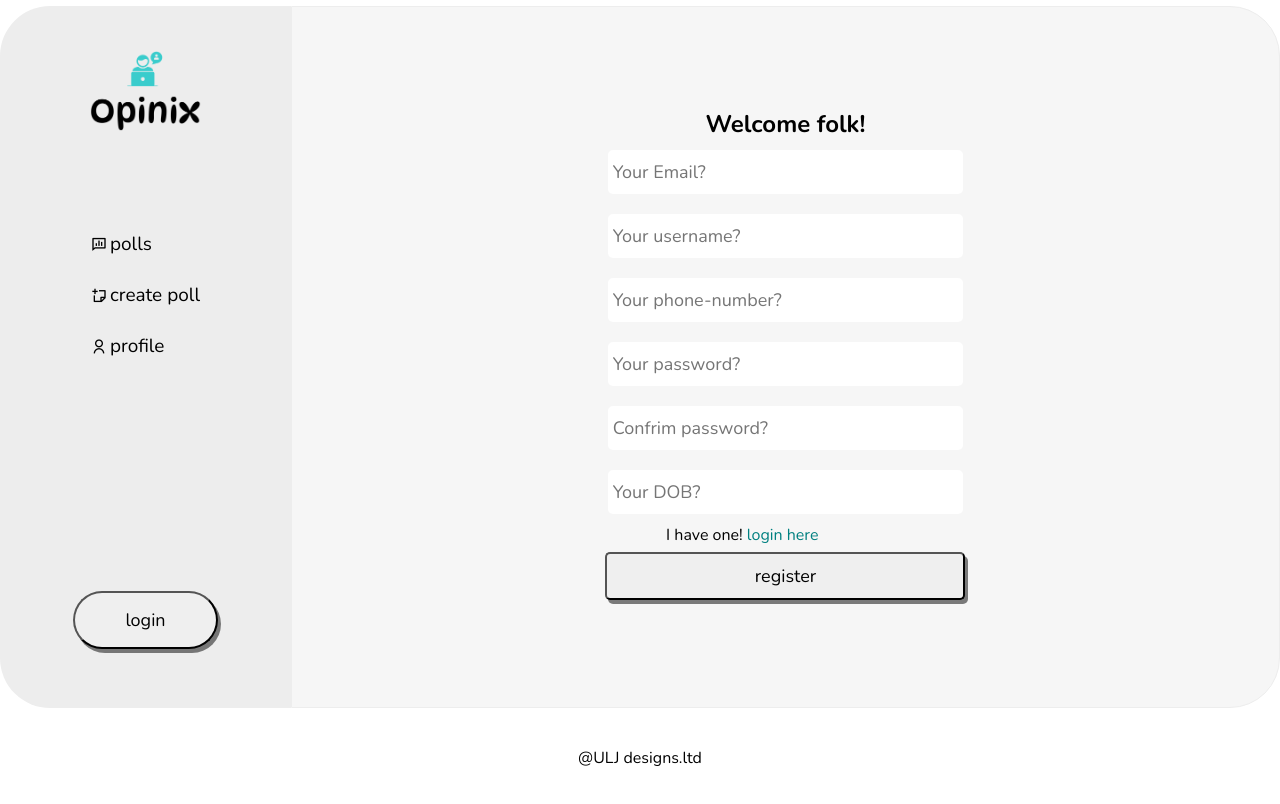
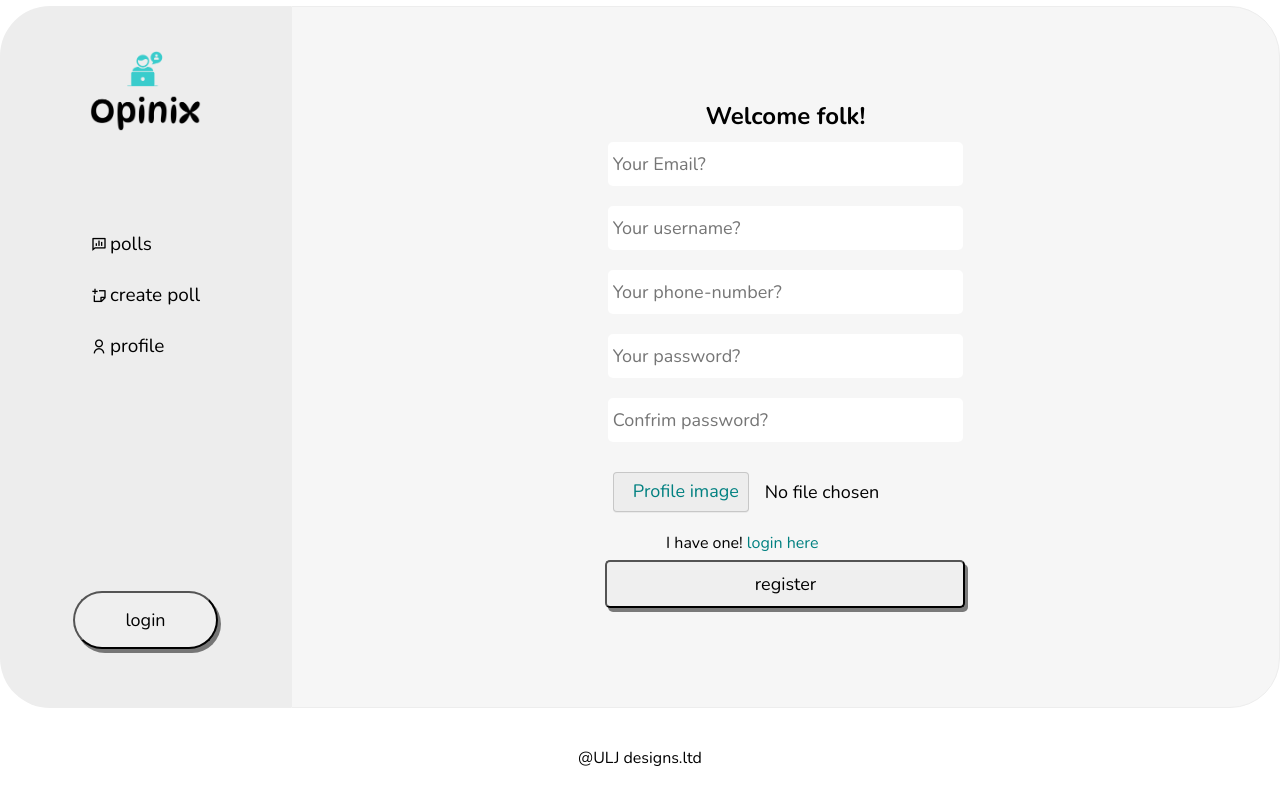
Before and after one commit to jdsteadycode/opinix-web, a React (Vite) app in the folder frontend/: page /register in a window 1280 px wide. Shown: the top 804 px of the page. Built offline with nearby package versions, Linux system fonts and the light colour scheme.

Commit message:
updated Register.jsx

```diff
--- a/frontend/src/pages/Register.jsx
+++ b/frontend/src/pages/Register.jsx
@@ -7,7 +7,7 @@ import { Link, useNavigate } from "react-router-dom";
 function Register() {
 
     // initial state array
-    const [inputType, setInputType] = useState("text");
+    // const [inputType, setInputType] = useState("text");
 
     // initial navigation
     const navigate = useNavigate();
@@ -19,17 +19,21 @@ function Register() {
         "phone": "",
         "password": "",
         "confirmPassword": "",
-        "birthdate": "",
+        // "birthdate": "",
+        "profileImage": null,
     });
 
+    // initial state array for error
+    const [error, setError] = useState(null);
+
     // () -> handle the input type when focused!
-    function handleInputFocusTextChange(event) {
-        // check log**
-        // console.log(inputType);
+    // function handleInputFocusTextChange(event) {
+    //     // check log**
+    //     // console.log(inputType);
 
-        // update the input's type!
-        setInputType("date");
-    }
+    //     // update the input's type!
+    //     setInputType("date");
+    // }
 
     // () -> track the form data changes
     function handleFormData(event) {
@@ -37,8 +41,12 @@ function Register() {
         // a new copy of fregistration data
         let data = { ...userData };
 
-        // set the data
-        data[event.target.name] = event.target.value;
+        // set the data accordingly..
+        if (event.target.type === "file") {
+            data[event.target.name] = event.target.files[0];
+        } else {
+            data[event.target.name] = event.target.value;
+        }
 
         // update the state
         setUserData(data);
@@ -46,17 +54,57 @@ function Register() {
 
     // () -> handle user registration
     async function handleRegistration(event) {
-
         // restrict re-render
         event.preventDefault();
 
+        // check inputs*
+        if(userData.email === "" || userData.username === "" || userData.phone === "" || userData.password === "" || userData.confirmPassword === "") {
+
+            // update the state**
+            return setError("All details are required*");
+        }
+
+        // check for email
+        else if(!/\S+@\S+\.\S+/.test(userData.email)) {
+
+            // update the state*
+            return setError("Enter a valid E-mail please..");
+        }
+
+        // check for phone number!
+        else if(isNaN((userData.phone))) {
+
+            // update the state*
+            return setError("Phone number should be a valid number!");
+        }
+        else if(userData.phone.length !== 10) {
+
+            // update the state*
+            return setError("Phone number must be of exact 10 digits")
+        }
+
+        // verify the both passwords!
+        else if(userData.password !== userData.confirmPassword) {
+
+            // update the state**
+            return setError("Entered passwords didn't appear to be same!");
+        }
+
+
         // try to register the new user
         try {
+
+            // set the input as formData because of file!
+            let formData = new FormData();
+            Object.keys(userData).forEach(key => {
+                // each data should be accordingly set within key!
+                formData.append(key, userData[key]);
+            });
+
             // response from the server
             let response = await fetch(`http://localhost:5000/api/auth/register`, {
                 "method": "POST",
-                "headers": {"Content-Type": "application/json"},
-                "body": JSON.stringify(userData)
+                "body": formData,
             });
 
             // parse the response from json
@@ -65,8 +113,12 @@ function Register() {
             // check log**
             console.log(data);
 
+
            // check if user is created
             if(data.status) {
+
+                // update the state*
+                setError(null);
 
                 // navigate the user to `/login`
                 navigate("/login")
@@ -86,19 +138,26 @@ function Register() {
     // return jsx!
     return(
          <main className="app-auth-content">
-            <form className="auth-form" onSubmit={handleRegistration}>
+            <form className="auth-form" encType="multipart/form-data" onSubmit={handleRegistration}>
                 <h1>Welcome folk!</h1>
                 <input type="text" name="email" placeholder="Your Email?" onChange={handleFormData} />
                 <input type="text" name="username" placeholder="Your username?" onChange={handleFormData} />
                 <input type="text" name="phone" placeholder="Your phone-number?" onChange={handleFormData} />
                 <input type="password" name="password" placeholder="Your password?" onChange={handleFormData} />
                 <input type="password" name="confirmPassword" placeholder="Confrim password?" onChange={handleFormData} />
-                <input
+                {/* <input
                     type={inputType}
                     name="birthdate"
                     placeholder="Your DOB?"
                     onChange={handleFormData}
-                    onFocus={handleInputFocusTextChange} />
+                    onFocus={handleInputFocusTextChange} /> */}
+                <input
+                    type="file"
+                    name="profileImage"
+                    accept="image/*"
+                    onChange={handleFormData}
+                />
+
                 <p className="auth-register">
                     I have one!
                     <Link to="/login">
@@ -107,6 +166,9 @@ function Register() {
                 </p>
                 <button type="submit">register</button>
             </form>
+
+            {/* when error */}
+            {error && <p style={{"color": "crimson"}}>{error}</p>}
         </main>
     );
 }
```
